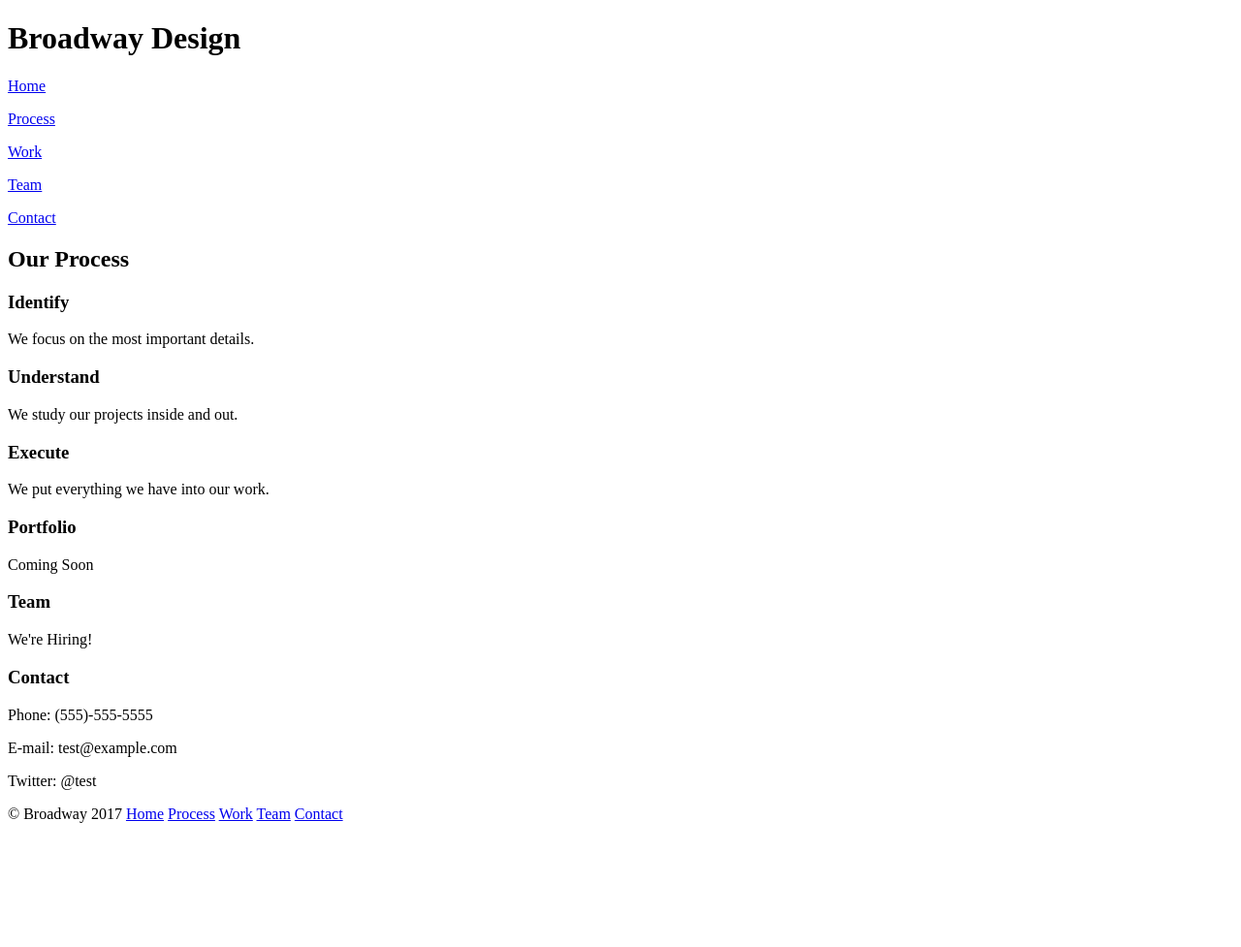
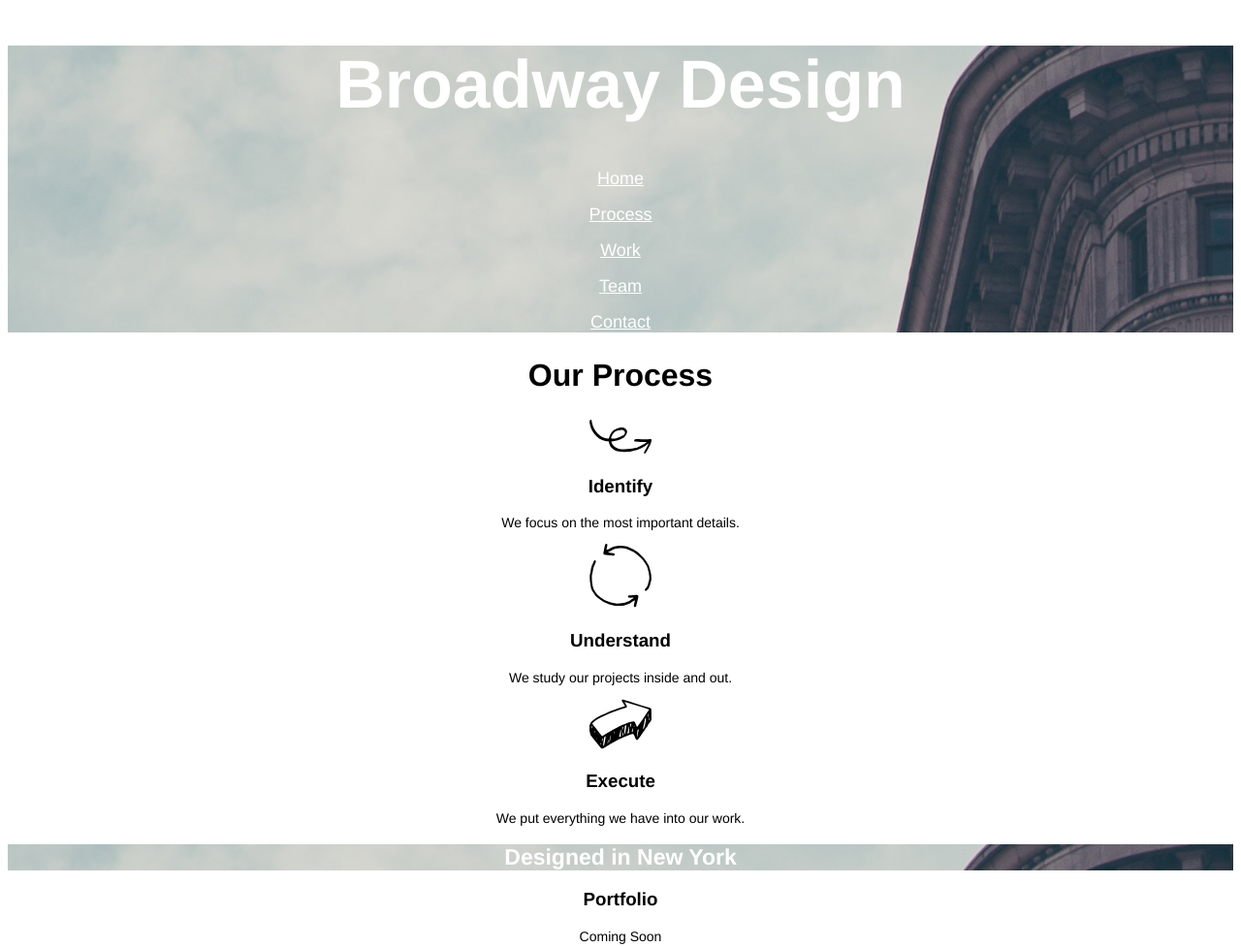
Before and after one commit to emilynordhoff/Broadway, a plain HTML site: page index.html in a window 1280 px wide. Shown: the top 977 px of the page at 97% size. Before the commit the page ends 865 px from the top, so only its background shows below. Drawn offline with Linux system fonts and the light colour scheme.

Commit message:
Pictures added and style finalized.

```diff
--- a/index.html
+++ b/index.html
@@ -5,8 +5,8 @@
     <link href="resources/css/style.css" type="text/css" rel="stylesheet">
   </head>
   <body>
-    <h1>Broadway Design </h1>
     <div class="menu">
+      <h1>Broadway Design </h1>
       <nav>
         <p><a href="#">Home</a></p>
         <p><a href="#process">Process</a></p>
@@ -15,24 +15,30 @@
         <p><a href="#contact">Contact</a></p>
       </nav>
     </div>
-    <div id="process">
+    <div id="process" class="supporting">
       <h2>Our Process</h2>
+      <img src="resources/images/identify.svg"> </img>
       <h3>Identify</h3>
       <p>We focus on the most important details.</p>
+      <img src="resources/images/understand.svg"> </img>
       <h3>Understand</h3>
       <p>We study our projects inside and out.</p>
+      <img src="resources/images/execute.svg"> </img>
       <h3>Execute</h3>
       <p>We put everything we have into our work.</p>
     </div>
-    <div id="work">
+    <div class="menu">
+      <h2>Designed in New York</h2>
+    </div>
+    <div id="work" class="supporting">
       <h3>Portfolio</h3>
       <p>Coming Soon</p>
     </div>
-    <div id="team">
+    <div id="team" class="supporting">
       <h3>Team</h3>
       <p>We're Hiring!</p>
     </div>
-    <div id="contact">
+    <div id="contact" class="supporting">
       <h3>Contact</h3>
       <p>Phone: (555)-555-5555</p>
       <p>E-mail: test@example.com</p>
--- a/resources/css/style.css
+++ b/resources/css/style.css
@@ -0,0 +1,38 @@
+body {
+  font-family: Helvetica;
+  text-align: center;
+}
+h1 h2 h3 {
+  font-weight: bold;
+}
+.menu {
+  color: white;
+  background-image: url("../images/the-flatiron-building.png");
+}
+.menu h1 {
+  font-size: 70px;
+}
+.menu a {
+  color: white;
+  font-size: 18px;
+}
+.menu h2 {
+  font-weight: bold;
+  font-size: 23px;
+}
+.supporting h2 {
+  font-size: 32px;
+}
+.supporting p {
+  font-size: 14px;
+}
+.footer {
+  text-align: left;
+  background-color: dimgray;
+  color: white;
+  font-size: 11px;
+}
+.footer a {
+  color: white;
+  font-size: 16px;
+}
```
